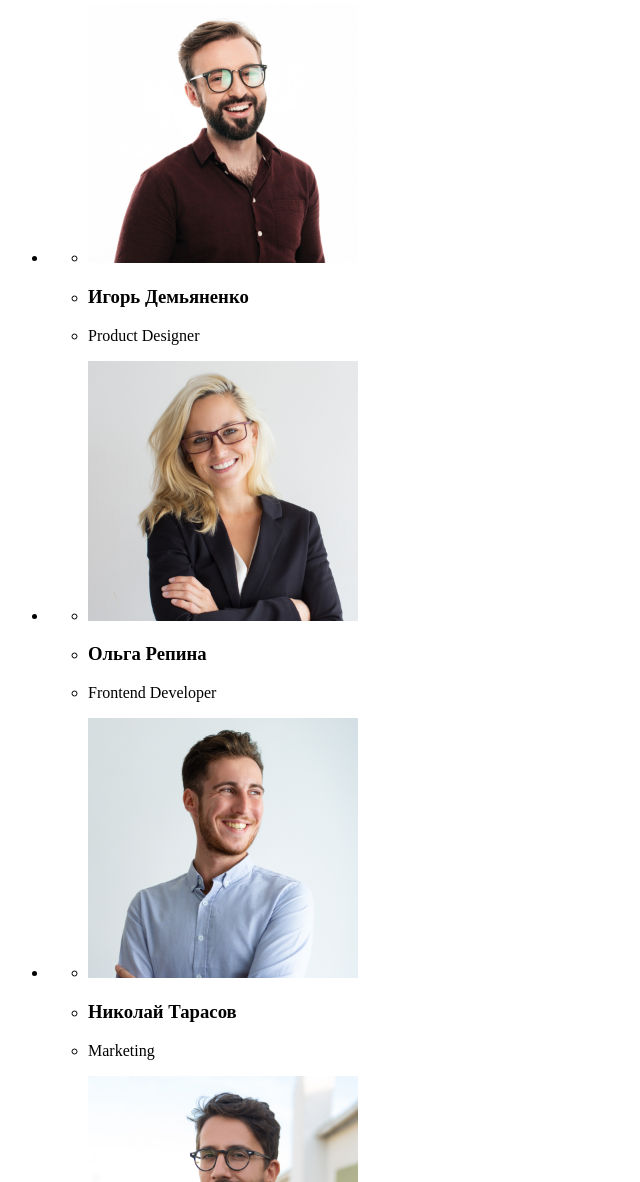
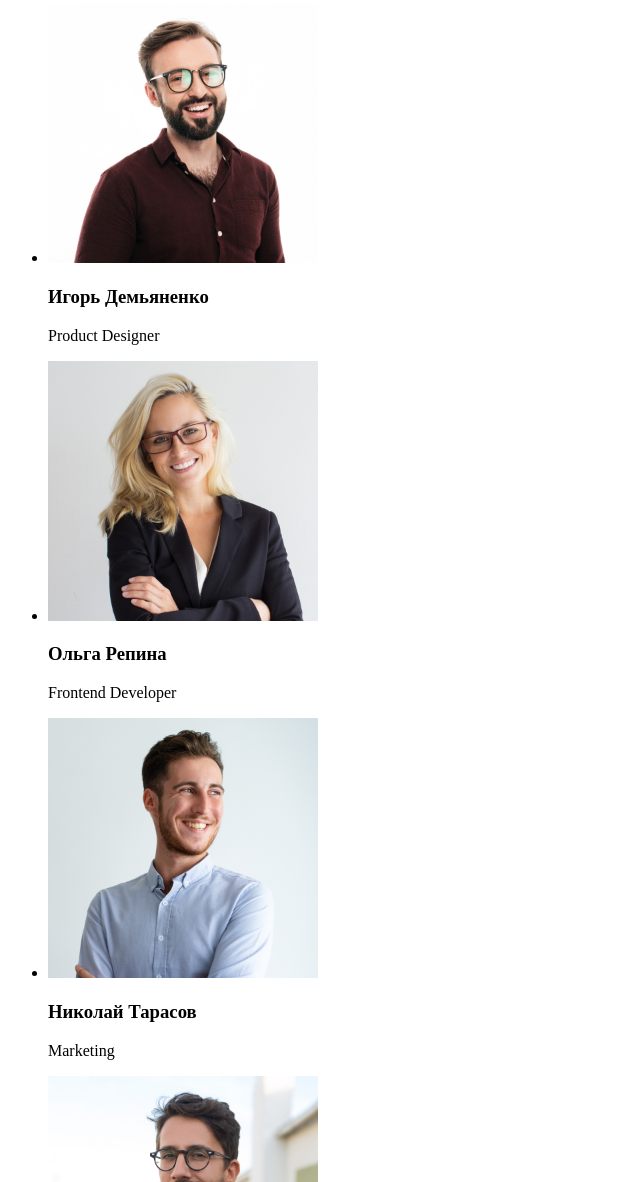
Before and after one commit to EleStr777/goit-markup-hw-01, a plain HTML site: page index.html in a window 1280 px wide. Shown: the part 1618-2800 px from the top of the page, without its empty margins (0-640 px from the left). Drawn offline with Linux system fonts and the light colour scheme.

Commit message:
Исправляет секцию со списком сотрудников, добавляет атрибуты изображениям

```diff
--- a/index.html
+++ b/index.html
@@ -58,13 +58,13 @@
         <h2>Чем мы занимаемся</h2>
         <ul>
             <li>
-                <img src="./images/img1.jpg" alt="верстка" width="370">
+                <img src="./images/img1.jpg" alt="верстка" width="370" height="294">
             </li>
             <li>
-                <img src="./images/img2.jpg" alt="мобильный дизайн" width="370">
+                <img src="./images/img2.jpg" alt="мобильный дизайн" width="370" height="294">
             </li>
             <li>
-                <img src="./images/img3.jpg" alt="стилизация" width="370">
+                <img src="./images/img3.jpg" alt="стилизация" width="370" height="294">
             </li>
         </ul>
 
@@ -74,32 +74,24 @@
         <h2>Наша команда</h2>
         <ul>
             <li>
-              <ul>
-                <li><img src="./images/imgID.jpg" alt="Демьяненко" width="270"></li>
-                <li><h3>Игорь Демьяненко</h3></li>
-                <li><p lang="en">Product Designer</p></li>
-             </ul>
+                <img src="./images/imgID.jpg" alt="Демьяненко" width="270" height="260">
+                <h3>Игорь Демьяненко</h3>
+                <p lang="en">Product Designer</p>
             </li>
             <li>
-              <ul>
-                  <li><img src="./images/imgOR.jpg" alt="Репина" width="270"></li>
-                  <li><h3>Ольга Репина</h3></li>
-                  <li><p lang="en">Frontend Developer</p></li>
-             </ul>
+                <img src="./images/imgOR.jpg" alt="Репина" width="270" height="260">
+                <h3>Ольга Репина</h3>
+                <p lang="en">Frontend Developer</p>
             </li>
             <li>
-              <ul>
-                 <li><img src="./images/imgNT.jpg" alt="Тарасов" width="270"></li>
-                 <li><h3>Николай Тарасов</h3></li>
-                 <li><p lang="en">Marketing</p></li>
-              </ul>
+                <img src="./images/imgNT.jpg" alt="Тарасов" width="270" height="260">
+                <h3>Николай Тарасов</h3>
+                <p lang="en">Marketing</p>
             </li>
             <li>
-              <ul>
-                <li><img src="./images/imgME.jpg" alt="Ермаков" width="270"></li>
-                <li><h3>Михаил Ермаков</h3></li>
-                <li><p lang="en">UI Designer</p></li>
-             </ul>
+                <img src="./images/imgME.jpg" alt="Ермаков" width="270" height="260">
+                <h3>Михаил Ермаков</h3>
+                <p lang="en">UI Designer</p>
             </li>
         </ul>
      </section>
```
